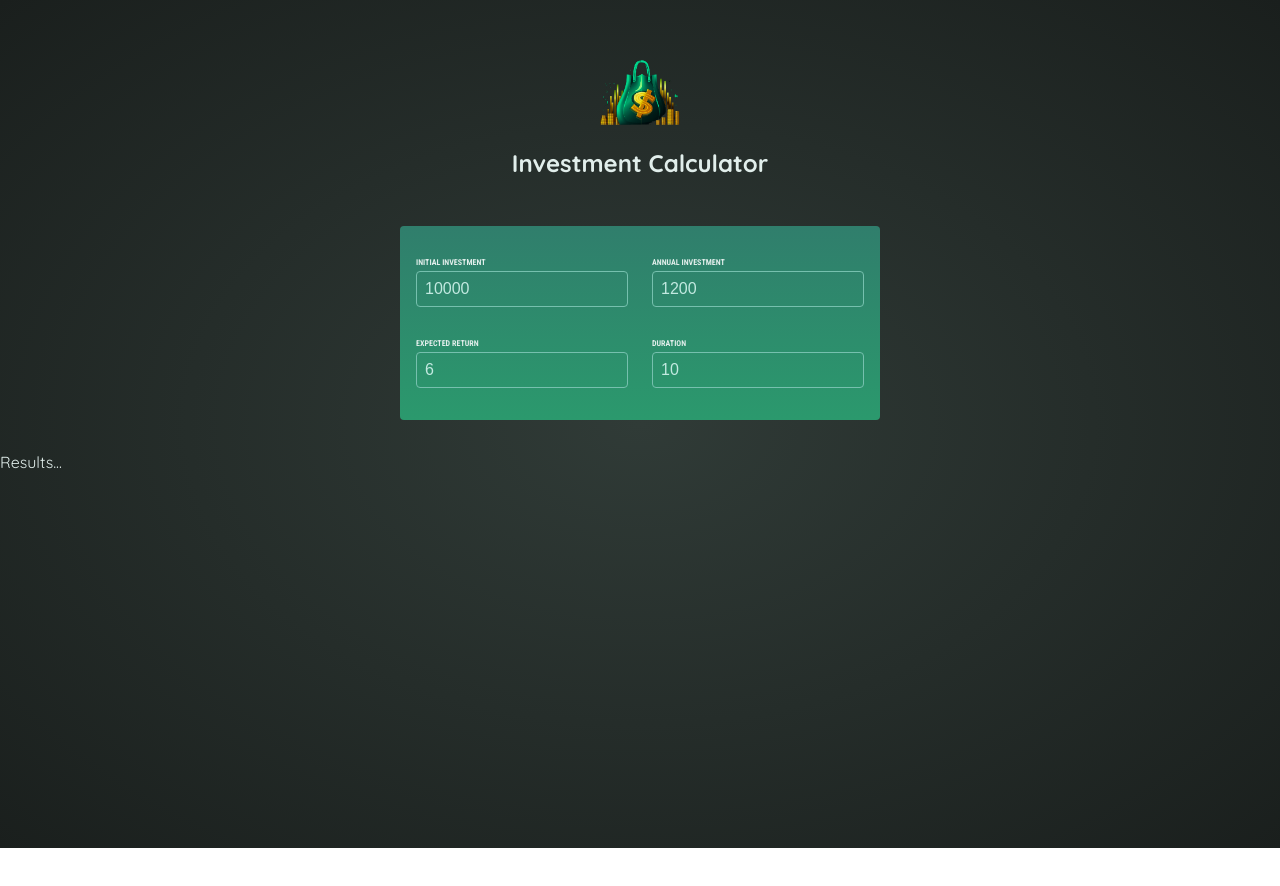
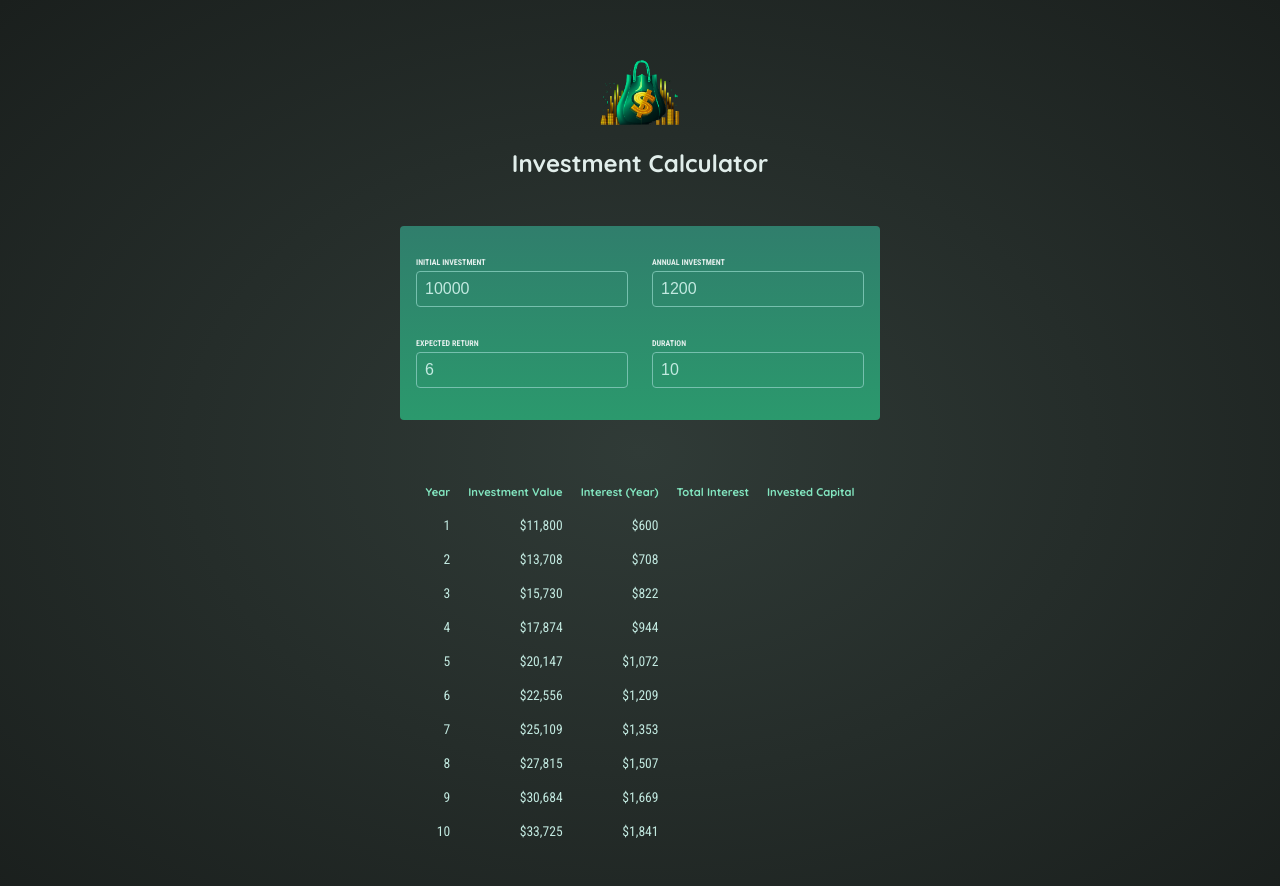
Before and after one commit to minorgm/react-investment-calculator, a React (Vite) app: page / in a window 1280 px wide. Shown: the top 886 px of the page. Before the commit the page ends 848 px from the top, so only its background shows below. Built offline with nearby package versions, Linux system fonts and the light colour scheme.

Commit message:
Adding results table

```diff
--- a/src/App.jsx
+++ b/src/App.jsx
@@ -16,7 +16,7 @@
     setUserInput(prevUserInput => {
       return {
         ...prevUserInput,
-        [inputIdentifier]: newValue
+        [inputIdentifier]: +newValue
       };
     });
   }
--- a/src/components/Results.jsx
+++ b/src/components/Results.jsx
@@ -1,9 +1,30 @@
-import { calculateInvestmentResults } from "../util/investment.js"
+import { calculateInvestmentResults, formatter } from "../util/investment.js"
 
-export default function Results({ input}) {
+export default function Results({ input }) {
     const resultsData = calculateInvestmentResults(input);
 
     return (
-        <p>Results...</p>
+        <table id="result">
+            <thead>
+                <tr>
+                    <th>Year</th>
+                    <th>Investment Value</th>
+                    <th>Interest (Year)</th>
+                    <th>Total Interest</th>
+                    <th>Invested Capital</th>
+                </tr>
+            </thead>
+            <tbody>
+                {resultsData.map((yearData) => (
+                    <tr key={yearData.year}>
+                        <td>{yearData.year}</td>
+                        <td>{formatter.format(yearData.valueEndOfYear)}</td>
+                        <td>{formatter.format(yearData.interest)}</td>
+                        <td>{yearData.totalInterest}</td>
+                        <td>{yearData.investedCapital}</td>
+                    </tr>
+                ))}
+            </tbody>
+        </table>
     )
 }
```
